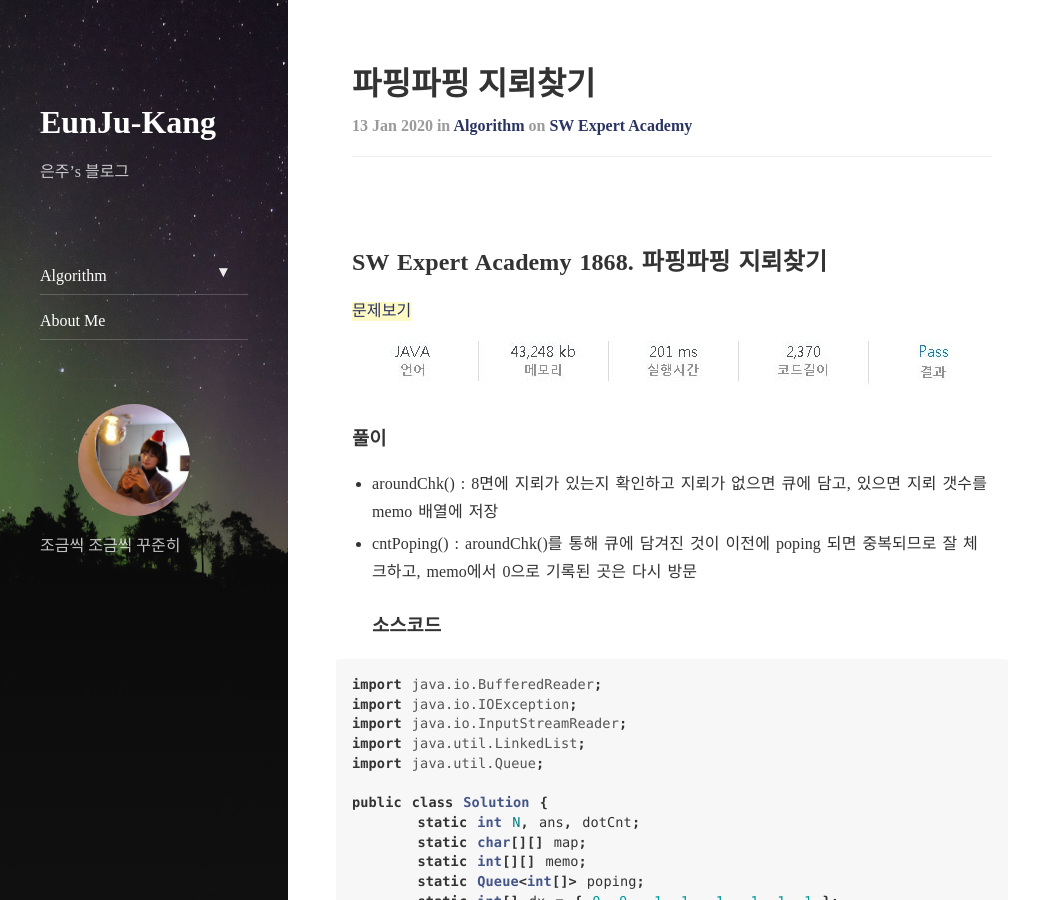
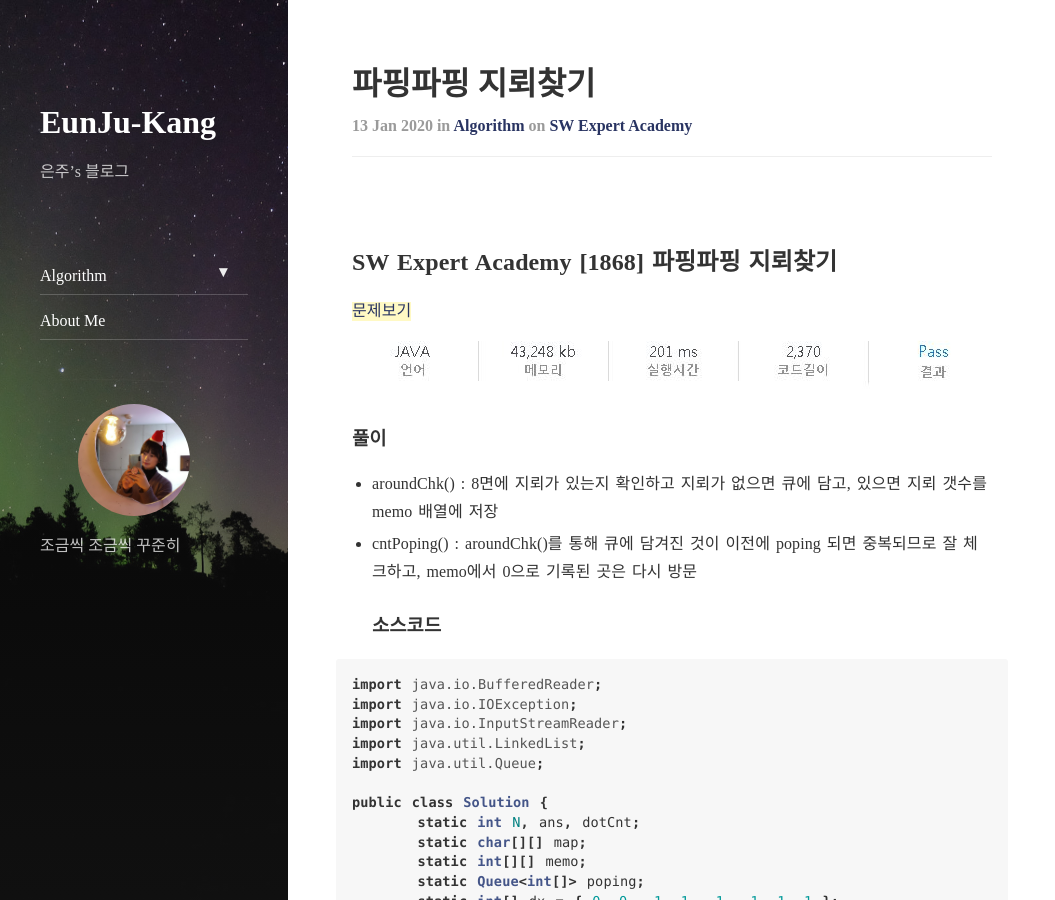
Before and after one commit to EunJu-Kang/EunJu-Kang.github.io, a Jekyll site: the page built from _posts/2020-01-13-algo-1868-파핑파핑_지뢰찾기.md, in a window 1280 px wide and 900 px high. Shown: the whole window, without its empty margins (0-1055 px from the left). Built offline with Jekyll 4.4.1, drawn with Linux system fonts in a browser that asks for light colours; nearby versions of some CDN libraries.

```diff
--- a/_posts/2020-01-13-algo-1868-파핑파핑_지뢰찾기.md
+++ b/_posts/2020-01-13-algo-1868-파핑파핑_지뢰찾기.md
@@ -6,7 +6,7 @@ categories: Algorithm
 tags: SW
 ---
 
-## SW Expert Academy 1868. 파핑파핑 지뢰찾기
+## SW Expert Academy [1868] 파핑파핑 지뢰찾기
 [문제보기](https://swexpertacademy.com/main/code/problem/problemDetail.do?contestProbId=AV5LwsHaD1MDFAXc) <br>
 ![Alt text](/assets/img/SWexpert/1868.JPG)
 
```
